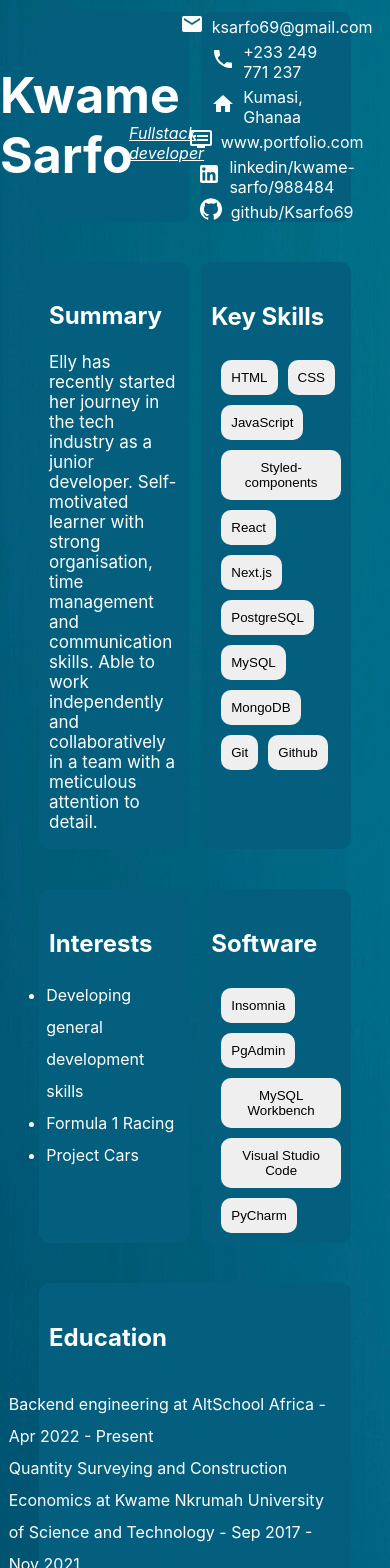
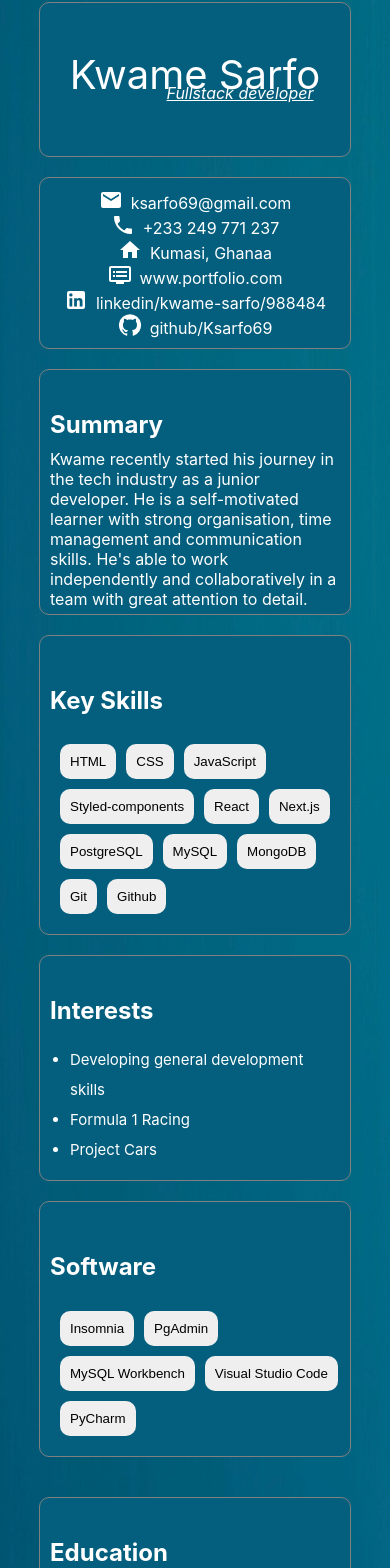
Before and after one commit to Ksarfo69/portfolio-website, a Next.js app: page /resume in a window 390 px wide. Shown: the part 125-1693 px from the top of the page. Built offline with nearby package versions, Linux system fonts and the light colour scheme.

Commit message:
made responsive for mobile

```diff
--- a/components/Experience.js
+++ b/components/Experience.js
@@ -14,6 +14,7 @@ const Experience = () => {
               <p>- Low-level programming in C.</p>
             </div>
           </li>
+          <br/>
           <li>
             Fullstack developer at FourEyesGh - Nov 2021 - Jan 2022
             <div className={styles.experienceinfo}>
--- a/components/Summary.js
+++ b/components/Summary.js
@@ -9,7 +9,7 @@ const Summary = () => {
               Summary
             </h2>
             <p className={styles.bodytext}>
-              Elly has recently started her journey in the tech industry as a junior developer. Self-motivated learner with strong organisation, time management and communication skills. Able to work independently and collaboratively in a team with a meticulous attention to detail.
+              Kwame recently started his journey in the tech industry as a junior developer. He is a self-motivated learner with strong organisation, time management and communication skills. He's able to work independently and collaboratively in a team with great attention to detail.
             </p>
           </div>
           <div className={styles.right}>
--- a/styles/About.module.css
+++ b/styles/About.module.css
@@ -33,7 +33,7 @@
 }
 
 .ptext{
-    text-align: center;
+    text-align: justify;
     line-height: 2;
     font-size: 23px;
     color: white;
@@ -45,3 +45,33 @@
     align-items: flex-end;
     justify-content: center;
 }
+
+
+
+@media screen and (max-width: 480px) {
+    .left{
+        display: none;
+    }
+
+    .right{
+        display: none;
+    }
+
+    .center{
+        padding: 0px 20px;
+        width: 100vw;
+        height: 100vh;
+    }
+
+    .ptext{
+        line-height: 1.8;
+        text-align: justify;
+        font-size: 20px;
+        color: white;
+    }
+
+    .h1text{
+        margin-bottom: 0px;
+    }
+
+}
--- a/styles/Navbar.module.css
+++ b/styles/Navbar.module.css
@@ -81,3 +81,12 @@
 .mailimg:hover{
     transform: scale(1.1);
 }
+
+
+@media screen and (max-width: 480px) {
+    .container{
+        display: none;
+    }
+
+
+}
--- a/styles/Projects.module.css
+++ b/styles/Projects.module.css
@@ -1,6 +1,7 @@
 .container{
     background-image: url("../public/Img/background.jpg");
     width: 100vw;
+    height: 100vh;
     background-size: cover;
     background-repeat: no-repeat;
 }
@@ -15,15 +16,17 @@
 
 .wrapper{
     display: flex;
-    flex-direction: column;
     align-items: center;
-    justify-content: center;
+    justify-content: space-around;
     width: 100vw;
+    height: 70%;
+
 }
 
 .box{
     border: 2px solid #045F7E;
-    width: 30%;
+    width: 23%;
+    height: 100%;
     border-radius: 15px;
     margin-top: 30px;
     margin-bottom: 10px;
@@ -85,3 +88,26 @@
     padding: 10px;
     cursor: pointer;
 }
+
+
+@media screen and (max-width: 480px) {
+    .container{
+        height: auto;
+    }
+
+    .wrapper{
+        flex-direction: column;
+    }
+
+    .box{
+        width: 80%;
+    }
+
+    .title{
+        margin-top: 0px;
+    }
+
+    .img{
+        height: 160px;
+    }
+}
--- a/styles/Resume.module.css
+++ b/styles/Resume.module.css
@@ -7,7 +7,7 @@
 }
 
 .row{
-  display: grid;
+  display: flex;
   justify-content: center;
   width: 100vw;
   margin-top: 30px;
@@ -135,19 +135,16 @@
 }
 
 .list{
-    margin-left: -33%;
     color: white;
     line-height: 2;
 }
 
 .edulist{
-    margin-left: -27.5%;
     color: white;
     line-height: 2;
 }
 
 .certlist{
-    margin-left: -60%;
     color: white;
     line-height: 2;
 }
@@ -155,11 +152,10 @@
 .experienceinfo{
     display: flex;
     flex-direction: column;
-    line-height: 0;
+    line-height: 1;
 }
 
 .explist{
-    margin-left: -32.5%;
     color: white;
     line-height: 2;
 }
@@ -173,3 +169,77 @@
     margin-left: 8px;
     margin-top: 5px;
 }
+
+
+@media screen and (max-width: 450px) {
+    .row{
+        margin-top: 0px;
+    }
+
+    .wrapper{
+        flex-direction: column;
+
+    }
+
+    .mainwrapper{
+        margin-top: 30%;
+    }
+
+    .left{
+        width: 100%;
+        margin-top: 10px;
+        border: 1px solid grey;
+    }
+
+    .right{
+        width: 100%;
+        padding: 10px 10px;
+        margin-top: 20px;
+        border: 1px solid grey;
+    }
+
+    .left1title{
+        font-size: 40px;
+        font-weight: 400;
+        position: unset;
+        color: white;
+    }
+
+    .left1p{
+        font-style: italic;
+        top: -48px;
+        left: 45px;
+        color: white;
+        text-decoration: underline;
+    }
+
+    .list{
+        font-size: 15px;
+    }
+
+    .edulist{
+        font-size: 16px;
+    }
+
+    .certlist{
+        font-size: 16px;
+    }
+
+    .explist{
+        font-size: 16px;
+    }
+
+    .experienceinfo{
+       line-height: 1;
+       font-size: 15px;
+    }
+
+    .center{
+        border: 1px solid grey;
+        align-items: flex-start;
+    }
+
+    .bodytext{
+        font-size: 16px;
+    }
+}
--- a/styles/globals.css
+++ b/styles/globals.css
@@ -14,3 +14,14 @@ a {
 * {
   box-sizing: border-box;
 }
+
+p {
+  margin: 5px 0px;
+}
+
+ul {
+  margin-left: 0px;
+  padding-left: 20px;
+  list-style-position: outside;
+  width: 100%;
+}
```
Also changed, not shown: pages/about.js (+9 -5 lines).
